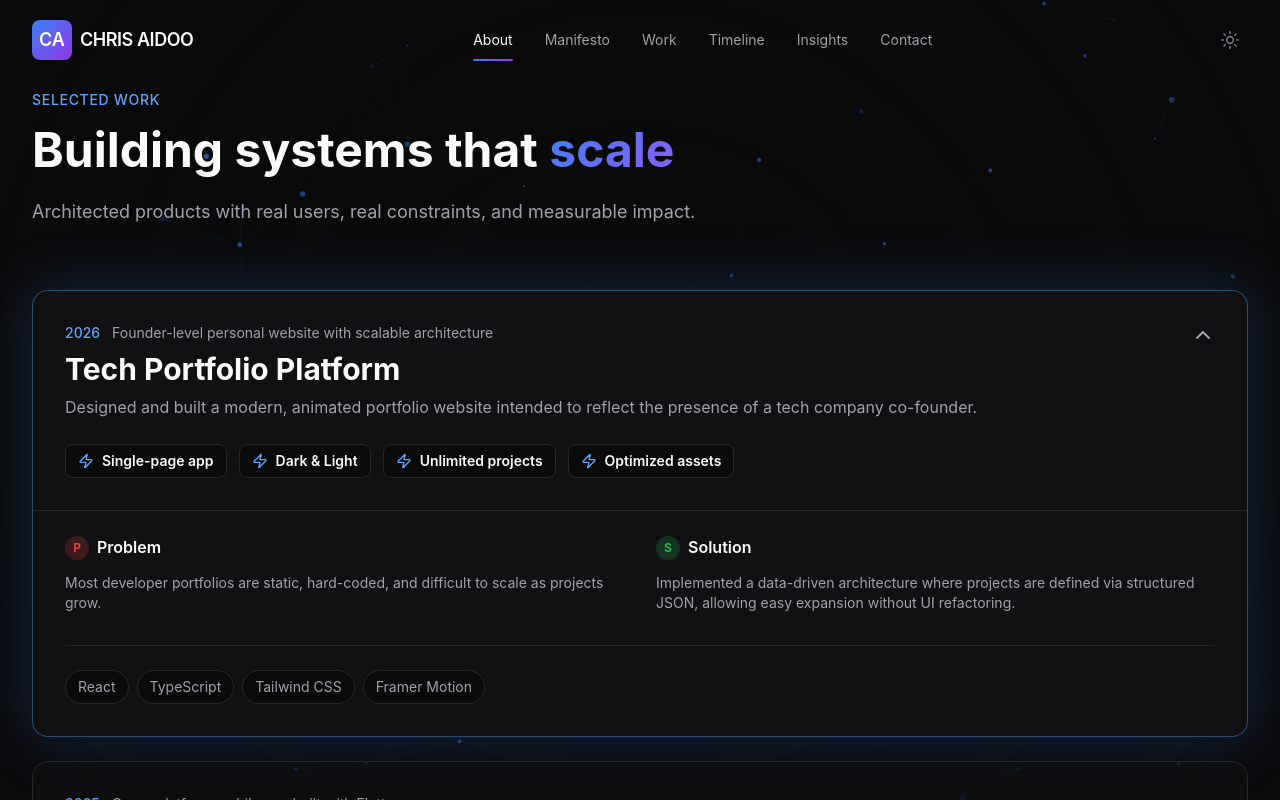
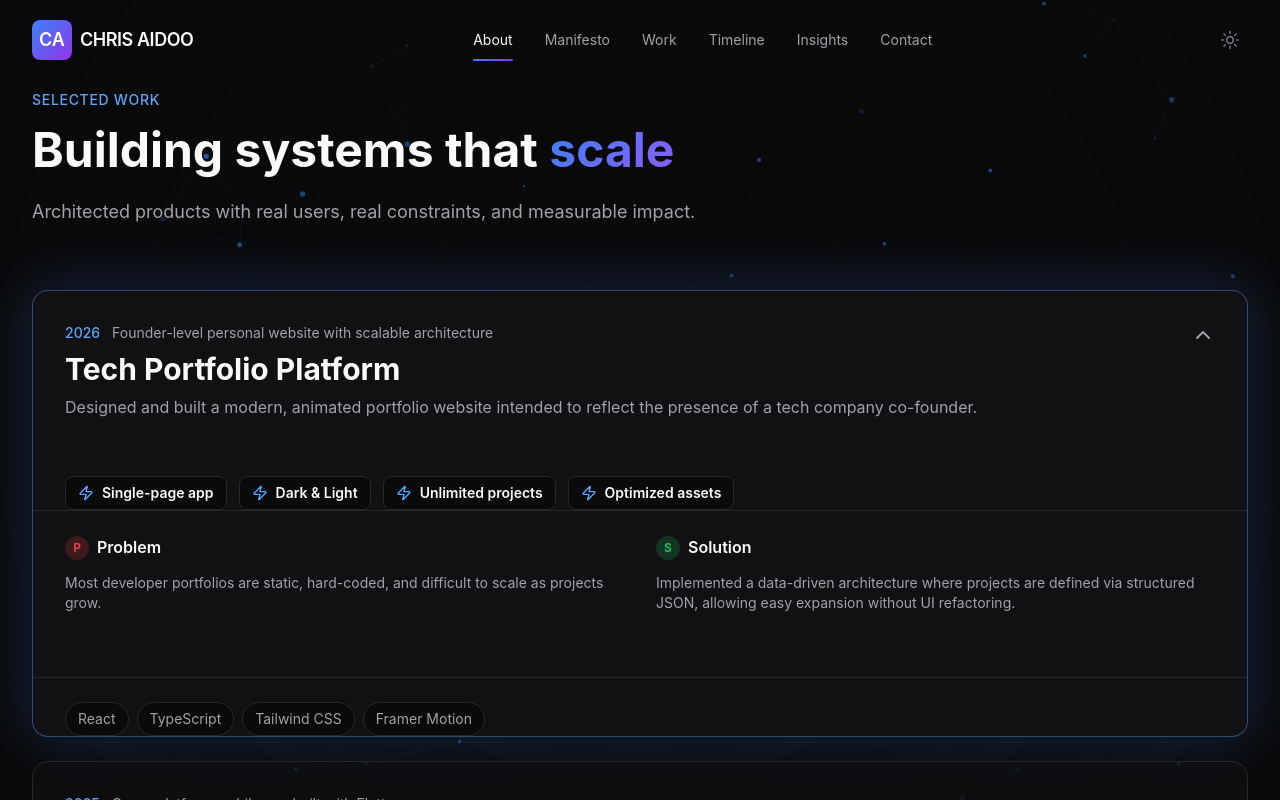
Before and after one commit to chris008123/portfolio, a Next.js app: page / in a window 1280 px wide. Both pictures are taken after a click on the element 640 px from the left and 2795 px from the top of the page. Shown: the part 2395-3195 px from the top of the page. Built offline with nearby package versions, Linux system fonts and the light colour scheme.

Commit message:
Fix ParticleBackground props for Vercel build

```diff
--- a/src/components/Projects.tsx
+++ b/src/components/Projects.tsx
@@ -2,9 +2,10 @@
 
 import { useState } from 'react'
 import { motion, AnimatePresence } from 'framer-motion'
-import { ChevronDown, ChevronUp, Server, Zap } from 'lucide-react'
+import { ChevronDown, ChevronUp, Zap } from 'lucide-react'
 import projectsData from '@/data/projects.json'
 
+/* ------------------ TypeScript types ------------------ */
 interface Project {
   id: string
   title: string
@@ -14,17 +15,16 @@ interface Project {
   solution: string
   architecture: string[]
   impact: string[]
-  metrics: Record<string, string>
+  metrics: Record<string, string | undefined> // <--- allow undefined values
   tech: string[]
   year: string
 }
 
+/* ---------- Animation Variants ---------- */
 const containerVariants = {
   hidden: {},
   visible: {
-    transition: {
-      staggerChildren: 0.08,
-    },
+    transition: { staggerChildren: 0.08 },
   },
 }
 
@@ -33,21 +33,19 @@ const itemVariants = {
   visible: {
     opacity: 1,
     y: 0,
-    transition: {
-      duration: 0.5,
-      ease: [0.22, 1, 0.36, 1],
-    },
+    transition: { duration: 0.5, ease: [0.22, 1, 0.36, 1] },
   },
 }
 
 export default function Projects() {
   const [expandedProject, setExpandedProject] = useState<string | null>(null)
-  const projects: Project[] = projectsData.projects
+
+  // Tell TypeScript that our JSON projects are of type Project[]
+  const projects: Project[] = projectsData.projects as Project[]
 
   return (
     <section id="projects" className="py-24 lg:py-32 relative">
       <div className="max-w-7xl mx-auto px-6 lg:px-8">
-
         {/* Section Header */}
         <motion.div
           initial={{ opacity: 0, y: 40 }}
@@ -59,11 +57,9 @@ export default function Projects() {
           <span className="text-sm font-medium text-blue-600 dark:text-blue-400 uppercase tracking-wider mb-4 block">
             Selected Work
           </span>
-
           <h2 className="text-4xl lg:text-5xl font-bold mb-6">
             Building systems that <span className="gradient-text">scale</span>
           </h2>
-
           <p className="text-lg text-light-textMuted dark:text-dark-textMuted max-w-2xl">
             Architected products with real users, real constraints, and measurable impact.
           </p>
@@ -82,50 +78,17 @@ export default function Projects() {
 
             return (
               <motion.div key={project.id} variants={itemVariants} className="group">
-
-                {/* Card */}
                 <div
-                  onClick={() =>
-                    setExpandedProject(isOpen ? null : project.id)
-                  }
-                  className={`
-                    relative cursor-pointer rounded-2xl border overflow-hidden
-                    transition-all duration-300
-
+                  onClick={() => setExpandedProject(isOpen ? null : project.id)}
+                  className={`relative cursor-pointer rounded-2xl border overflow-hidden transition-all duration-300
                     ${isOpen
-                      ? `
-                        bg-light-surface dark:bg-dark-surface
-                        border-blue-500/40 dark:border-blue-400/40
-                        shadow-[0_0_30px_rgba(37,99,235,0.15)]
-                        dark:shadow-[0_0_60px_rgba(59,130,246,0.25)]
-                      `
-                      : `
-                        bg-light-surface/70 dark:bg-dark-surface/60
-                        border-light-border dark:border-dark-border
-                        hover:border-blue-500/30 dark:hover:border-blue-400/30
-                        hover:shadow-[0_0_20px_rgba(37,99,235,0.12)]
-                        dark:hover:shadow-[0_0_40px_rgba(59,130,246,0.18)]
-                      `
+                      ? `bg-light-surface dark:bg-dark-surface border-blue-500/40 dark:border-blue-400/40 shadow-[0_0_30px_rgba(37,99,235,0.15)] dark:shadow-[0_0_60px_rgba(59,130,246,0.25)]`
+                      : `bg-light-surface/70 dark:bg-dark-surface/60 border-light-border dark:border-dark-border hover:border-blue-500/30 dark:hover:border-blue-400/30 hover:shadow-[0_0_20px_rgba(37,99,235,0.12)] dark:hover:shadow-[0_0_40px_rgba(59,130,246,0.18)]`
                     }
                   `}
                 >
-
-                  {/* Ambient Glow Layer */}
-                  <div
-                    className="
-                      pointer-events-none absolute inset-0 rounded-2xl
-                      before:absolute before:inset-0 before:rounded-2xl
-                      before:blur-2xl before:opacity-0
-                      before:bg-blue-500/5 dark:before:bg-blue-500/10
-                      group-hover:before:opacity-100
-                      transition-opacity duration-500
-                    "
-                  />
-
-                  {/* Header Content */}
-                  <div className="p-6 lg:p-8 relative z-10">
-                    <div className="flex items-start justify-between gap-4">
-
+                  {/* Header */}
+                  <div className="p-6 lg:p-8 relative z-10 flex items-start justify-between">
                     <div className="flex-1">
                       <div className="flex items-center gap-3 mb-2">
                         <span className="text-sm font-medium text-blue-600 dark:text-blue-400">
@@ -135,44 +98,33 @@ export default function Projects() {
                           {project.tagline}
                         </span>
                       </div>
-
                       <h3 className="text-2xl lg:text-3xl font-bold mb-2 transition-colors group-hover:text-blue-600 dark:group-hover:text-blue-400">
                         {project.title}
                       </h3>
-
                       <p className="text-light-textMuted dark:text-dark-textMuted">
                         {project.description}
                       </p>
                     </div>
-
                     <div className="hidden lg:flex items-center text-light-textMuted dark:text-dark-textMuted">
                       {isOpen ? <ChevronUp /> : <ChevronDown />}
                     </div>
                   </div>
 
                   {/* Quick Metrics */}
-                    <div className="flex flex-wrap gap-3 mt-6">
+                  <div className="flex flex-wrap gap-3 mt-6 px-6 lg:px-8">
                     {Object.entries(project.metrics)
                       .slice(0, 4)
-                        .map(([key, value]) => (
+                      .map(([key, value]) =>
+                        value ? (
                           <div
                             key={key}
-                            className="
-                              flex items-center gap-2 px-3 py-1.5 rounded-lg
-                              bg-light-bg dark:bg-dark-bg
-                              border border-light-border dark:border-dark-border
-                              transition-all duration-300
-                              hover:shadow-[0_0_10px_rgba(37,99,235,0.18)]
-                              dark:hover:shadow-[0_0_20px_rgba(59,130,246,0.35)]
-                            "
+                            className="flex items-center gap-2 px-3 py-1.5 rounded-lg bg-light-bg dark:bg-dark-bg border border-light-border dark:border-dark-border transition-all duration-300 hover:shadow-[0_0_10px_rgba(37,99,235,0.18)] dark:hover:shadow-[0_0_20px_rgba(59,130,246,0.35)]"
                           >
                             <Zap className="w-4 h-4 text-blue-500 dark:text-blue-400" />
-                            <span className="text-sm font-semibold">
-                              {value}
-                            </span>
+                            <span className="text-sm font-semibold">{value}</span>
                           </div>
-                        ))}
-                    </div>
+                        ) : null
+                      )}
                   </div>
 
                   {/* Expanded Content */}
@@ -185,16 +137,11 @@ export default function Projects() {
                         transition={{ duration: 0.35, ease: 'easeOut' }}
                         className="overflow-hidden relative z-10"
                       >
-                        <div className="px-6 lg:px-8 pb-8 border-t border-light-border dark:border-dark-border">
-
-                          <div className="pt-6 grid lg:grid-cols-2 gap-8">
-
+                        <div className="px-6 lg:px-8 pb-8 border-t border-light-border dark:border-dark-border pt-6 grid lg:grid-cols-2 gap-8">
                           {/* Problem */}
                           <div>
                             <h4 className="flex items-center gap-2 font-semibold mb-3">
-                                <span className="w-6 h-6 rounded-full bg-red-500/20 text-red-500 flex items-center justify-center text-xs">
-                                  P
-                                </span>
+                              <span className="w-6 h-6 rounded-full bg-red-500/20 text-red-500 flex items-center justify-center text-xs">P</span>
                               Problem
                             </h4>
                             <p className="text-sm text-light-textMuted dark:text-dark-textMuted">
@@ -205,44 +152,29 @@ export default function Projects() {
                           {/* Solution */}
                           <div>
                             <h4 className="flex items-center gap-2 font-semibold mb-3">
-                                <span className="w-6 h-6 rounded-full bg-green-500/20 text-green-500 flex items-center justify-center text-xs">
-                                  S
-                                </span>
+                              <span className="w-6 h-6 rounded-full bg-green-500/20 text-green-500 flex items-center justify-center text-xs">S</span>
                               Solution
                             </h4>
                             <p className="text-sm text-light-textMuted dark:text-dark-textMuted">
                               {project.solution}
                             </p>
                           </div>
-
                         </div>
 
                         {/* Tech Stack */}
-                          <div className="mt-8 pt-6 border-t border-light-border dark:border-dark-border flex flex-wrap gap-2">
+                        <div className="mt-8 pt-6 border-t border-light-border dark:border-dark-border flex flex-wrap gap-2 px-6 lg:px-8">
                           {project.tech.map((tech) => (
                             <span
                               key={tech}
-                                className="
-                                  px-3 py-1.5 rounded-full text-sm
-                                  bg-light-bg dark:bg-dark-bg
-                                  border border-light-border dark:border-dark-border
-                                  text-light-textMuted dark:text-dark-textMuted
-                                  transition-all duration-300
-                                  hover:text-blue-600 dark:hover:text-blue-400
-                                  hover:shadow-[0_0_8px_rgba(37,99,235,0.18)]
-                                  dark:hover:shadow-[0_0_18px_rgba(59,130,246,0.35)]
-                                "
+                              className="px-3 py-1.5 rounded-full text-sm bg-light-bg dark:bg-dark-bg border border-light-border dark:border-dark-border text-light-textMuted dark:text-dark-textMuted transition-all duration-300 hover:text-blue-600 dark:hover:text-blue-400 hover:shadow-[0_0_8px_rgba(37,99,235,0.18)] dark:hover:shadow-[0_0_18px_rgba(59,130,246,0.35)]"
                             >
                               {tech}
                             </span>
                           ))}
                         </div>
-
-                        </div>
                       </motion.div>
                     )}
                   </AnimatePresence>
-
                 </div>
               </motion.div>
             )
```
Lines whose indentation alone changed are shown as unchanged.
